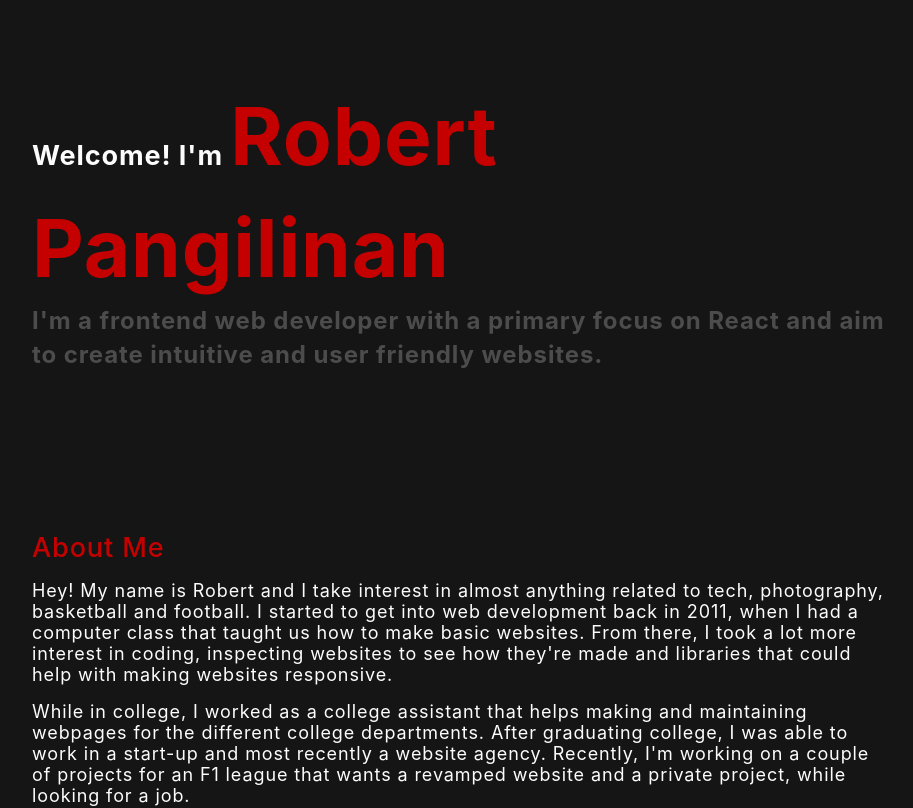
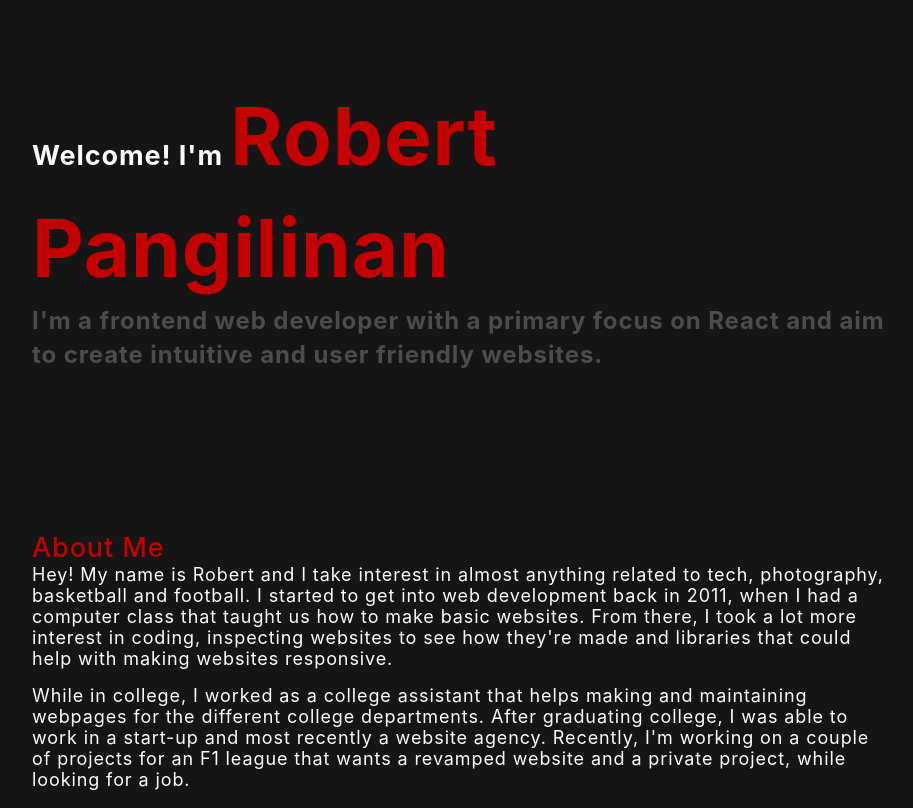
Before and after one commit to RPangil/RAPangilinan, a React (Create React App) app: page / in a window 1280 px wide. Shown: the top 808 px of the page, without its empty margins (178-1091 px from the left). Built offline with nearby package versions, Linux system fonts and the light colour scheme.

Commit message:
Update main.module.scss
Changed p nth child to p nth of type

```diff
--- a/src/SCSS/main.module.scss
+++ b/src/SCSS/main.module.scss
@@ -7,7 +7,7 @@
     margin: auto;
     padding: 5rem;
 
-    p:nth-child(n+2) {margin-top: 1rem;}
+    p:nth-of-type(n+2) {margin-top: 1rem;}
 }
 
 .hero
```
